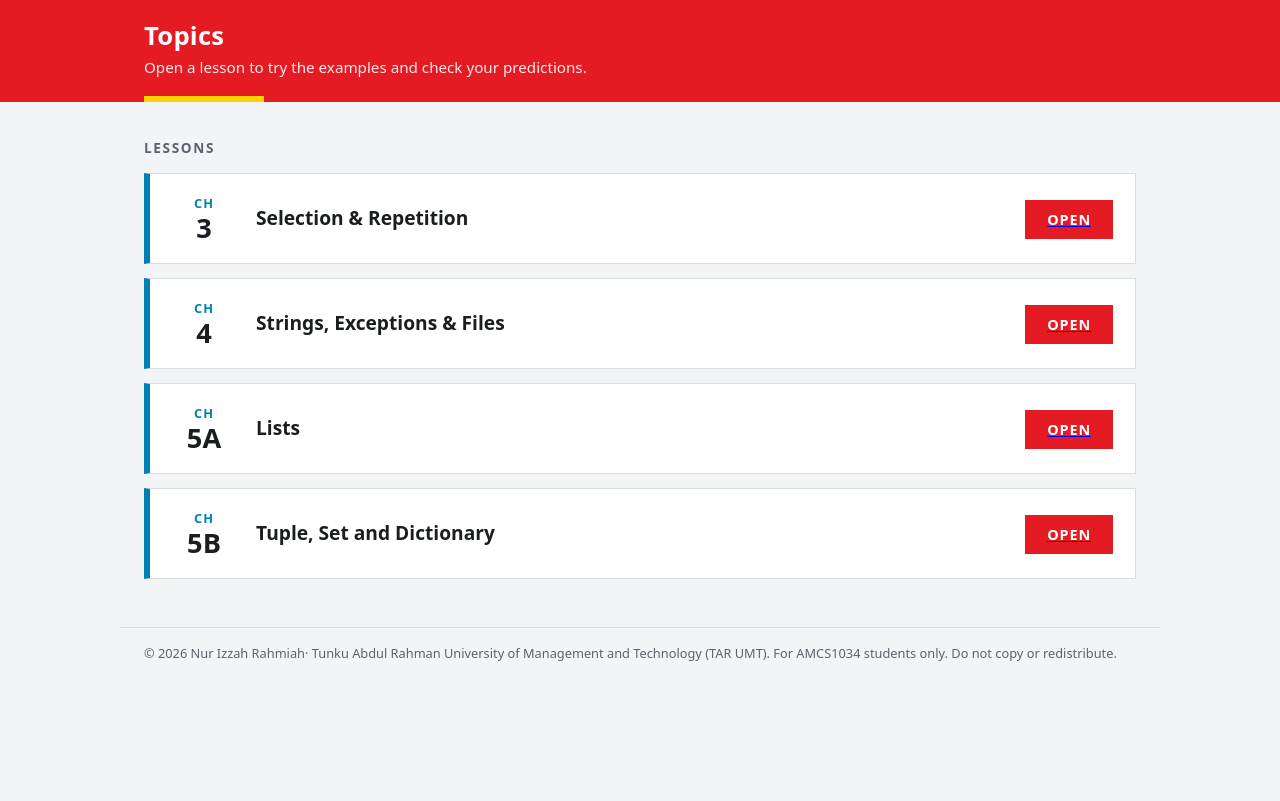
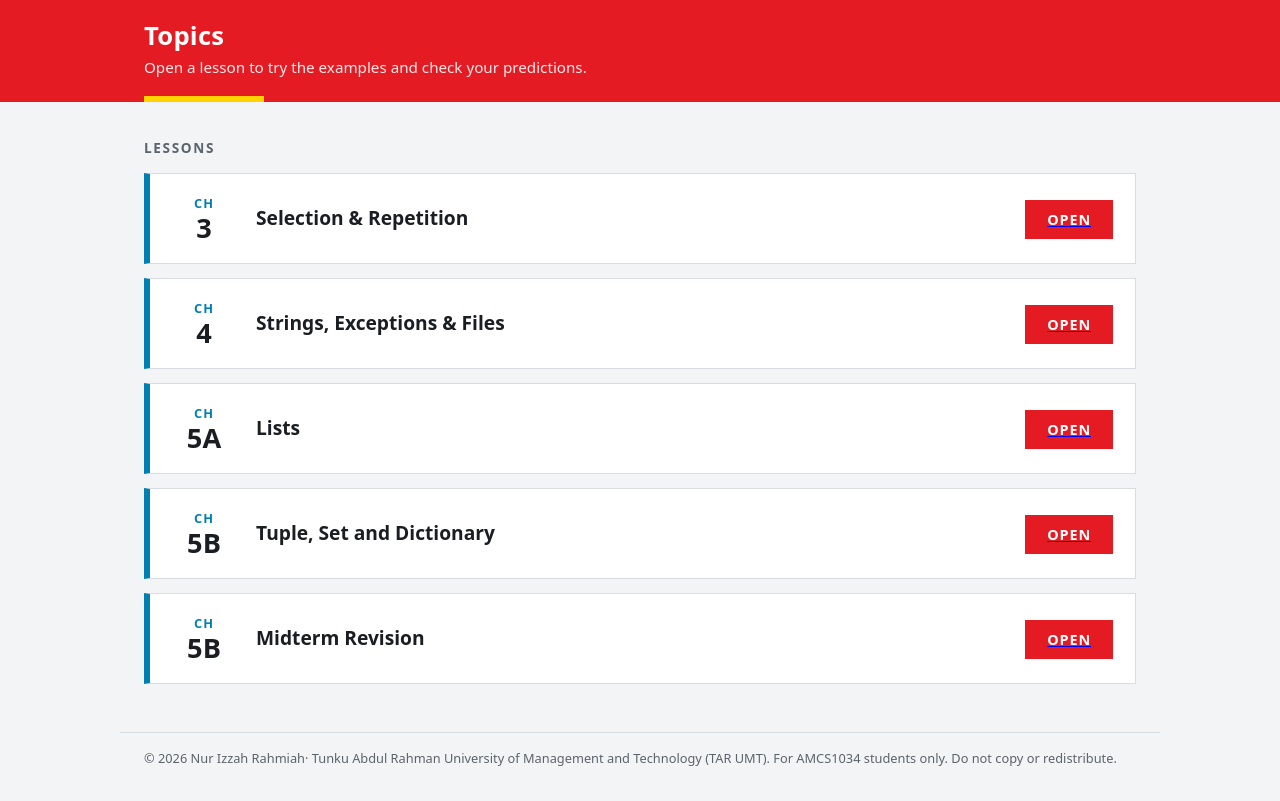
Before and after one commit to izzahabllah-alt/izzahabllah-alt.github.io, a plain HTML site: page index.html in a window 1280 px wide. Shown: the part 86-887 px from the top of the page. Before the commit the page ends 800 px from the top, so only its background shows below. Drawn offline with Linux system fonts and the light colour scheme.

Commit message:
Update index.html

```diff
--- a/index.html
+++ b/index.html
@@ -97,6 +97,14 @@ footer { max-width: 1040px; margin: 0 auto; padding: 16px 24px 32px; font-size:
           <span class="go">OPEN</span>
         </a>
       </div>
+      <div class="topic">
+        <div class="ch">Ch<b>5B</b></div>
+        <div class="txt"><b>Midterm Revision</b></div>
+        <a href="midtermrevision202609.html">
+      <span class="go">OPEN</span>
+    </a>
+  </div>
+
   </div>
 </main>
 <footer>© 2026 Nur Izzah Rahmiah· Tunku Abdul Rahman University of Management and Technology (TAR UMT). For AMCS1034 students only. Do not copy or redistribute.</footer>
```
